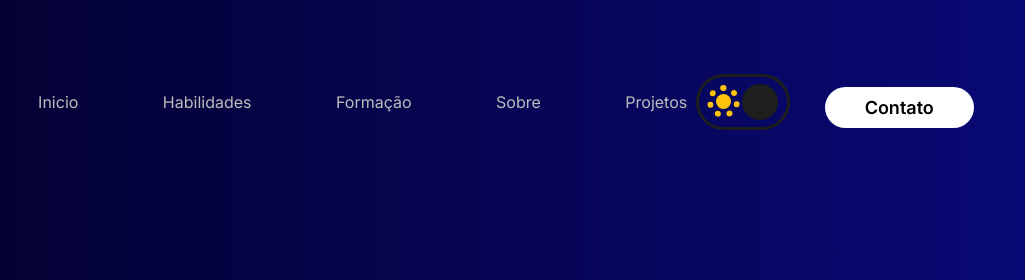
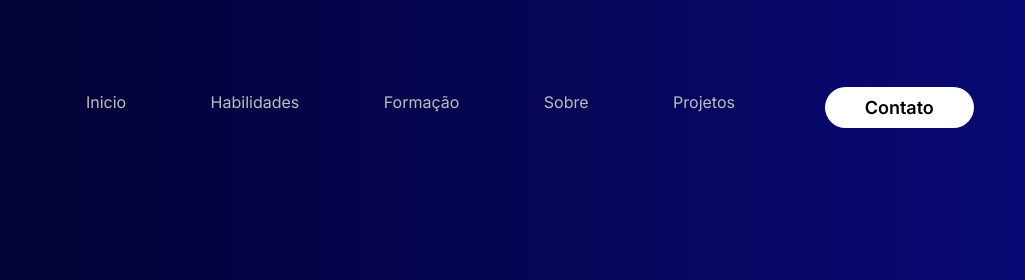
Before and after one commit to joaovictor877/portifolio, a plain HTML site: page index.html in a window 1280 px wide. Shown: the top 280 px of the page, 255-1280 px from the left. Drawn offline with nearby package versions, Linux system fonts and the light colour scheme.

Commit message:
tirado botao de modos

```diff
--- a/index.html
+++ b/index.html
@@ -33,12 +33,6 @@
                     <li><a href="projetos.html">Projetos</a></li>
                 </ul>
             </nav>
-            <!--botão dark and white mode-->
-            <input type="checkbox" class="sr-only" id="darkmode-toggle">
-            <label for="darkmode-toggle" class="toggle">
-                <span>Toggle Dark Mode</span>
-            </label>
-            <!--fim do botão toggle-->
             <div class="joa-contato">
                 <a href="#redes">
                     <button>Contato</button>
```
